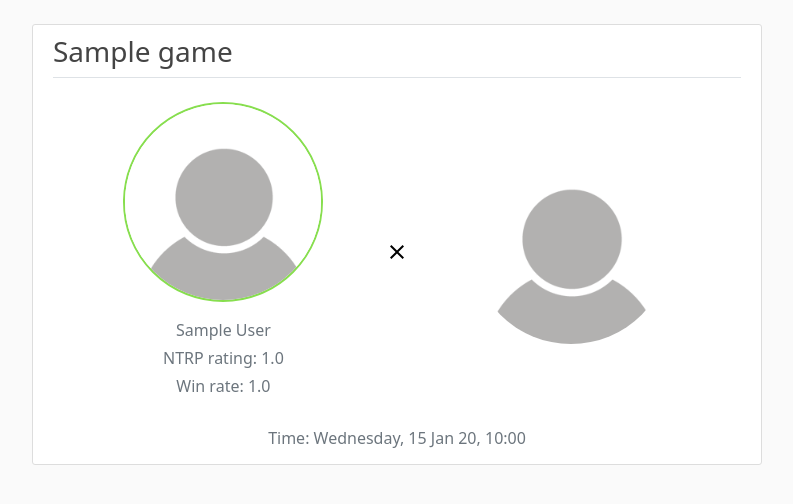
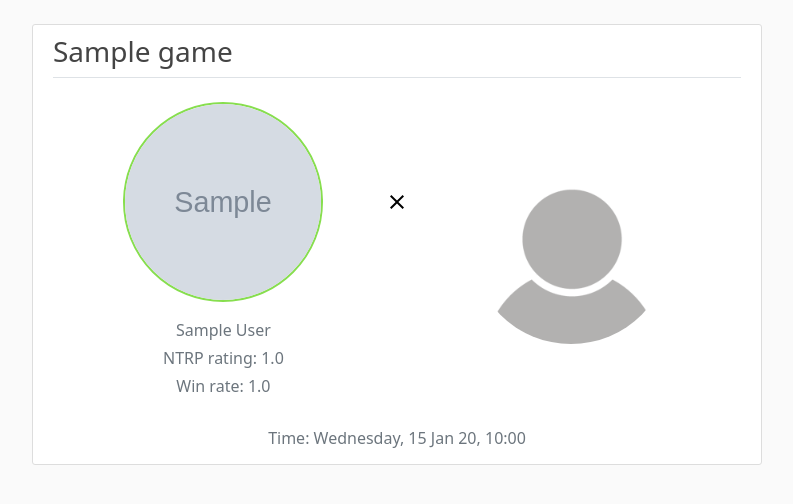
Before and after one commit to Werozel/tennis-finder, a Flask app: page /games/1 in a window 1280 px wide. Shown: the part 56-560 px from the top of the page, without its empty margins (243-1036 px from the left). Run offline with Flask 2, Linux system fonts and the light colour scheme; a user stored in the database is signed in; tables that the repository leaves empty hold one stand-in row (values such as "Sample post"); grey boxes marked "Sample" are stand-in pictures; parts of the project's set-up code (start-up, migrations or seed data) failed here and were passed over; some libraries are stand-ins or nearby versions.

Commit message:
Added picture display
Displaying picture in profile and on game screen

```diff
--- a/templates/game.html
+++ b/templates/game.html
@@ -41,11 +41,11 @@
                     <div class="user-info-div">
                         {% if player_1.id == game.winner_id %}
                             <img class="account-img rounded-circle winner-border"
-                                 src="{{ url_for('static', filename='profile_pics/default.jpg') }}"
+                                 src="{{ url_for('static', filename='profile_pics/' + player_1.image_file_path) }}"
                                  alt="profile image"/>
                         {% else %}
                             <img class="account-img rounded-circle"
-                                 src="{{ url_for('static', filename='profile_pics/default.jpg') }}"
+                                 src="{{ url_for('static', filename='profile_pics/' + player_1.image_file_path) }}"
                                  alt="profile image"/>
                         {% endif %}
                         <p class="text-secondary m-bottom-4">{{ player_1.full_name }}</p>
@@ -54,15 +54,19 @@
                             {{ _("Win rate") }}: {{ player_1.wins / player_1.losses if player_1.losses > 0 else 0 }}
                         </p>
                     </div>
-                    <img class="ml-4 mr-4" src="{{ url_for('static', filename='buttons/close-24px.svg') }}" alt="X"/>
+                    <img class="ml-4 mr-4" style="margin-bottom: 100px" src="{{ url_for('static', filename='buttons/close-24px.svg') }}" alt="X"/>
                     <div class="user-info-div">
-                        {% if player_2.id == game.winner_id %}
+                            {% if not player_2 %}
+                                <img class="account-img rounded-circle"
+                                     src="{{ url_for('static', filename='profile_pics/default.jpg') }}"
+                                     alt="profile image"/>
+                            {% elif player_2.id == game.winner_id %}
                                 <img class="account-img rounded-circle winner-border"
-                                 src="{{ url_for('static', filename='profile_pics/default.jpg') }}"
+                                     src="{{ url_for('static', filename='profile_pics/' + player_2.image_file_path) }}"
                                      alt="profile image"/>
                             {% else %}
                                 <img class="account-img rounded-circle"
-                                 src="{{ url_for('static', filename='profile_pics/default.jpg') }}"
+                                     src="{{ url_for('static', filename='profile_pics/' + player_2.image_file_path) }}"
                                      alt="profile image"/>
                             {% endif %}
                         {% if player_2 %}
--- a/templates/profile.html
+++ b/templates/profile.html
@@ -8,7 +8,8 @@
 
     <div class="content-section">
         <div class="media">
-            <div class="media-body">
+            <img class="rounded-circle account-img" width="125" height="125" src="{{ url_for('static', filename='profile_pics/' + user.image_file_path) }}" alt="none">
+            <div class="media-body ml-4 mt-3">
                 <h2 class="account-heading">{{ user.full_name }}</h2>
                 {% if user.phone %}
                     <p class="text-secondary m-bottom-4">{{ _("Phone") }}: {{ user.phone }}</p>
```
Lines whose indentation alone changed are shown as unchanged.
